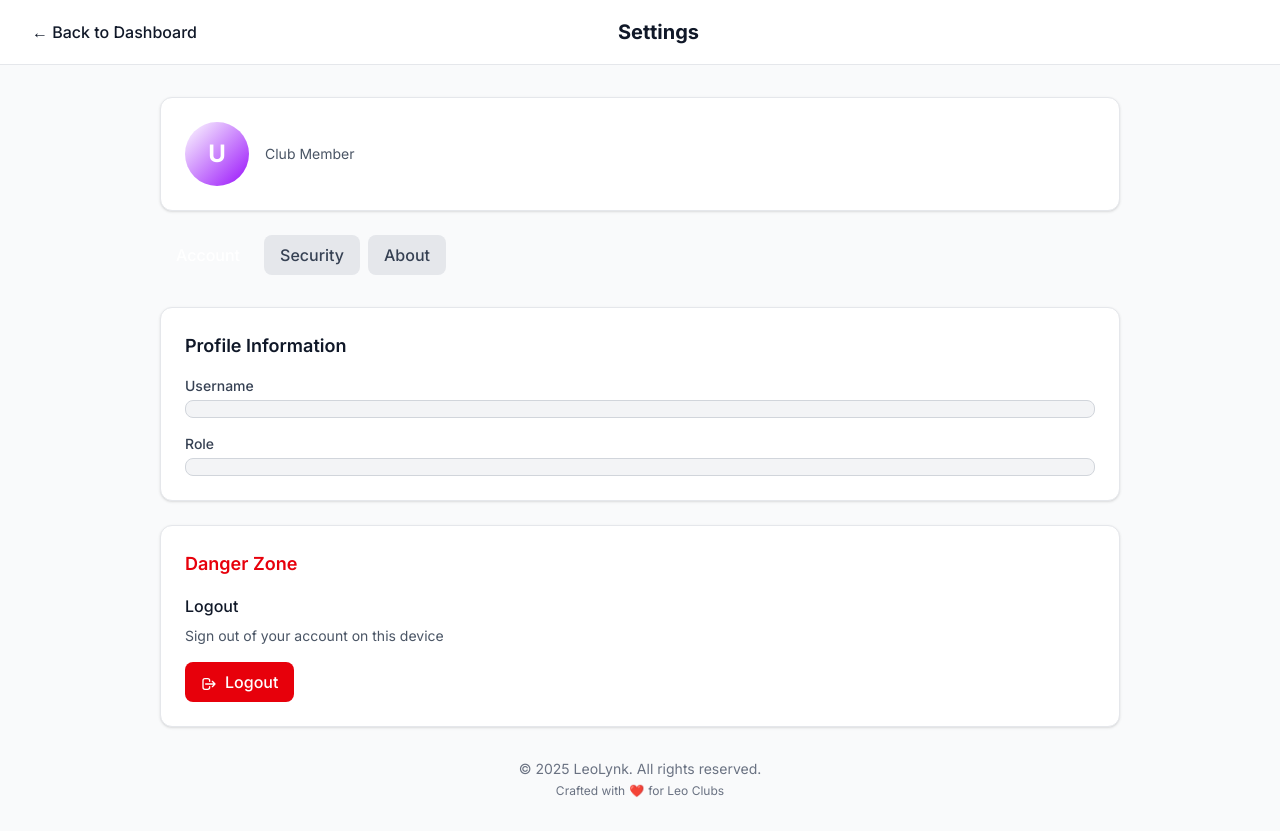
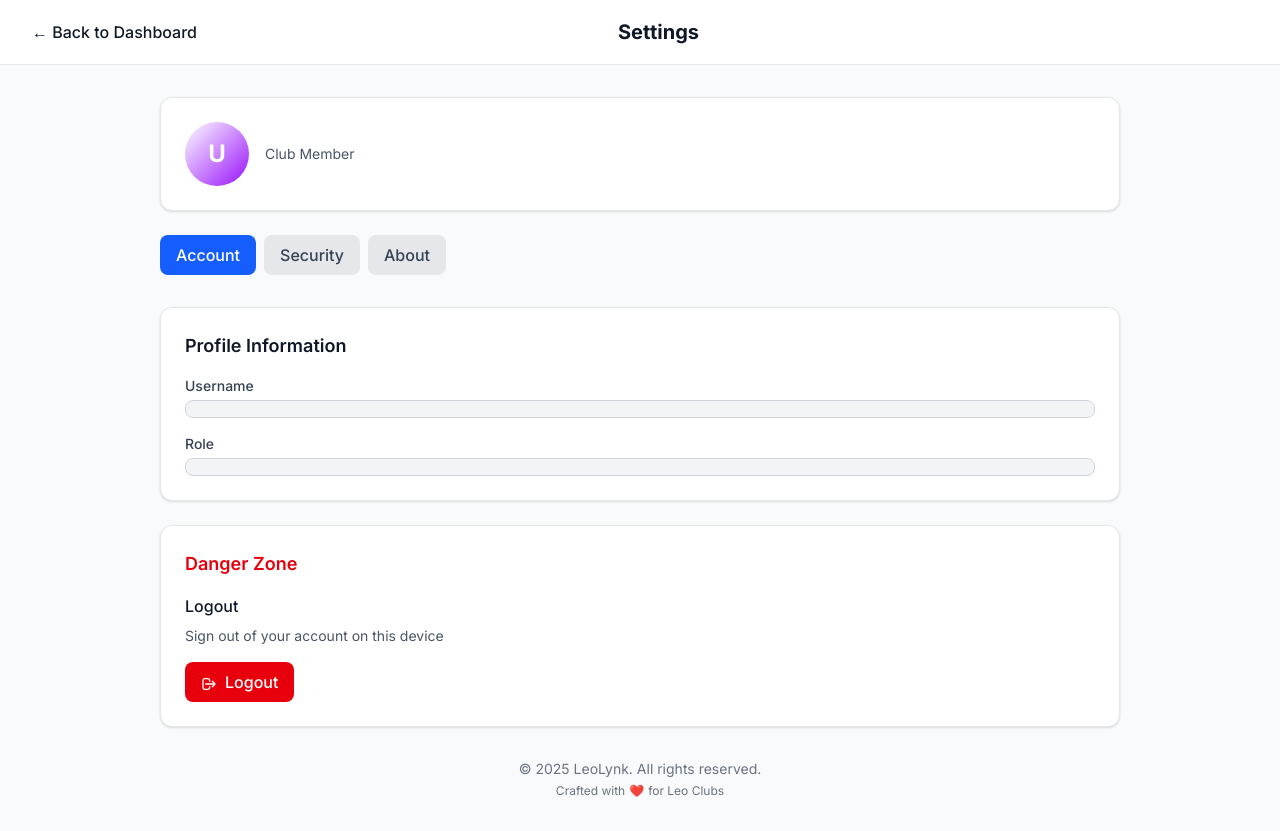
Before and after one commit to Rehanperer/leo-management, a Next.js app in the folder leo-management/: page /dashboard/settings in a window 1280 px wide. Built offline with nearby package versions, Linux system fonts and the light colour scheme.

Commit message:
Fix: Replace undefined leo-600 with blue-600 for visible tab backgrounds

```diff
--- a/leo-management/app/dashboard/settings/page.tsx
+++ b/leo-management/app/dashboard/settings/page.tsx
@@ -102,7 +102,7 @@ export default function SettingsPage() {
                     <button
                         onClick={() => setActiveTab('account')}
                         className={`px-4 py-2 rounded-lg font-medium transition-all whitespace-nowrap ${activeTab === 'account'
-                            ? 'bg-leo-600 !text-white'
+                            ? 'bg-blue-600 !text-white'
                             : 'bg-gray-200 !text-gray-700 hover:bg-gray-300'
                             }`}
                     >
@@ -111,7 +111,7 @@ export default function SettingsPage() {
                     <button
                         onClick={() => setActiveTab('security')}
                         className={`px-4 py-2 rounded-lg font-medium transition-all whitespace-nowrap ${activeTab === 'security'
-                            ? 'bg-leo-600 !text-white'
+                            ? 'bg-blue-600 !text-white'
                             : 'bg-gray-200 !text-gray-700 hover:bg-gray-300'
                             }`}
                     >
@@ -121,7 +121,7 @@ export default function SettingsPage() {
                         <button
                             onClick={() => setActiveTab('club')}
                             className={`px-4 py-2 rounded-lg font-medium transition-all whitespace-nowrap ${activeTab === 'club'
-                                ? 'bg-leo-600 !text-white'
+                                ? 'bg-blue-600 !text-white'
                                 : 'bg-gray-200 !text-gray-700 hover:bg-gray-300'
                                 }`}
                         >
@@ -131,7 +131,7 @@ export default function SettingsPage() {
                     <button
                         onClick={() => setActiveTab('about')}
                         className={`px-4 py-2 rounded-lg font-medium transition-all whitespace-nowrap ${activeTab === 'about'
-                            ? 'bg-leo-600 !text-white'
+                            ? 'bg-blue-600 !text-white'
                             : 'bg-gray-200 !text-gray-700 hover:bg-gray-300'
                             }`}
                     >
```
